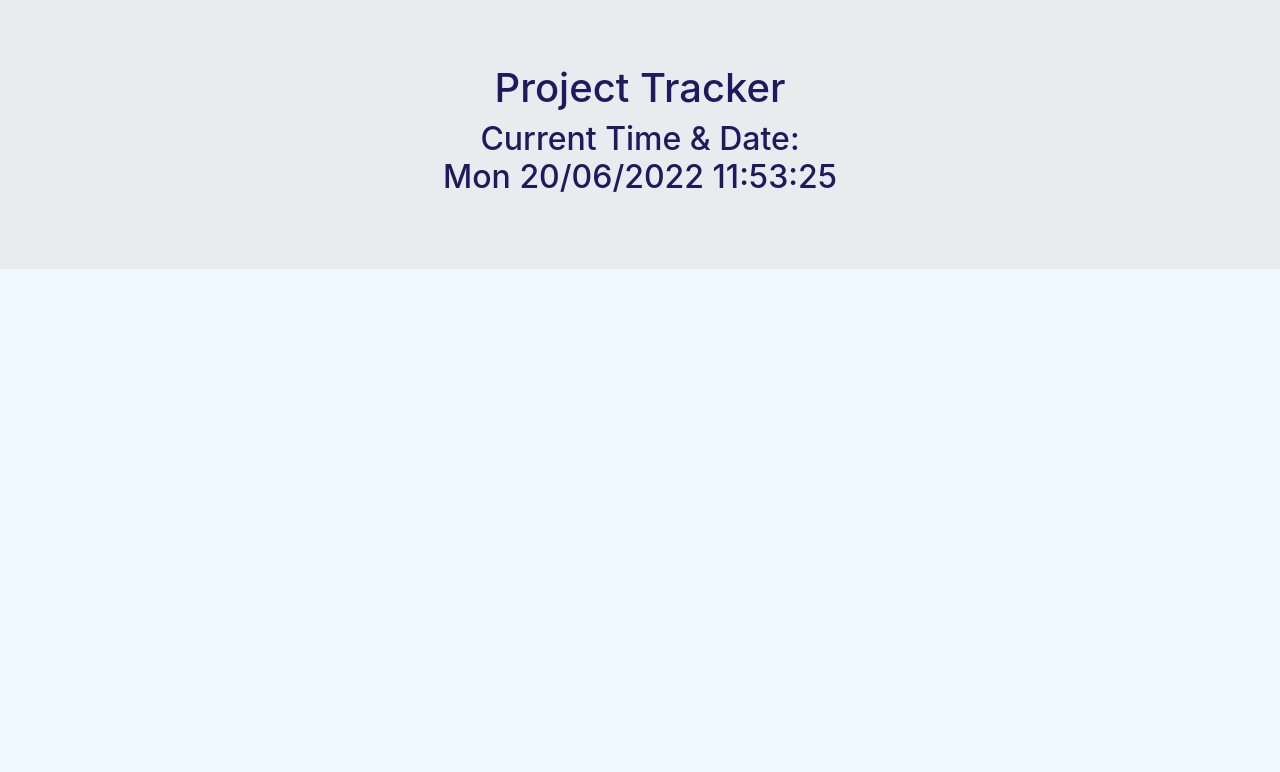
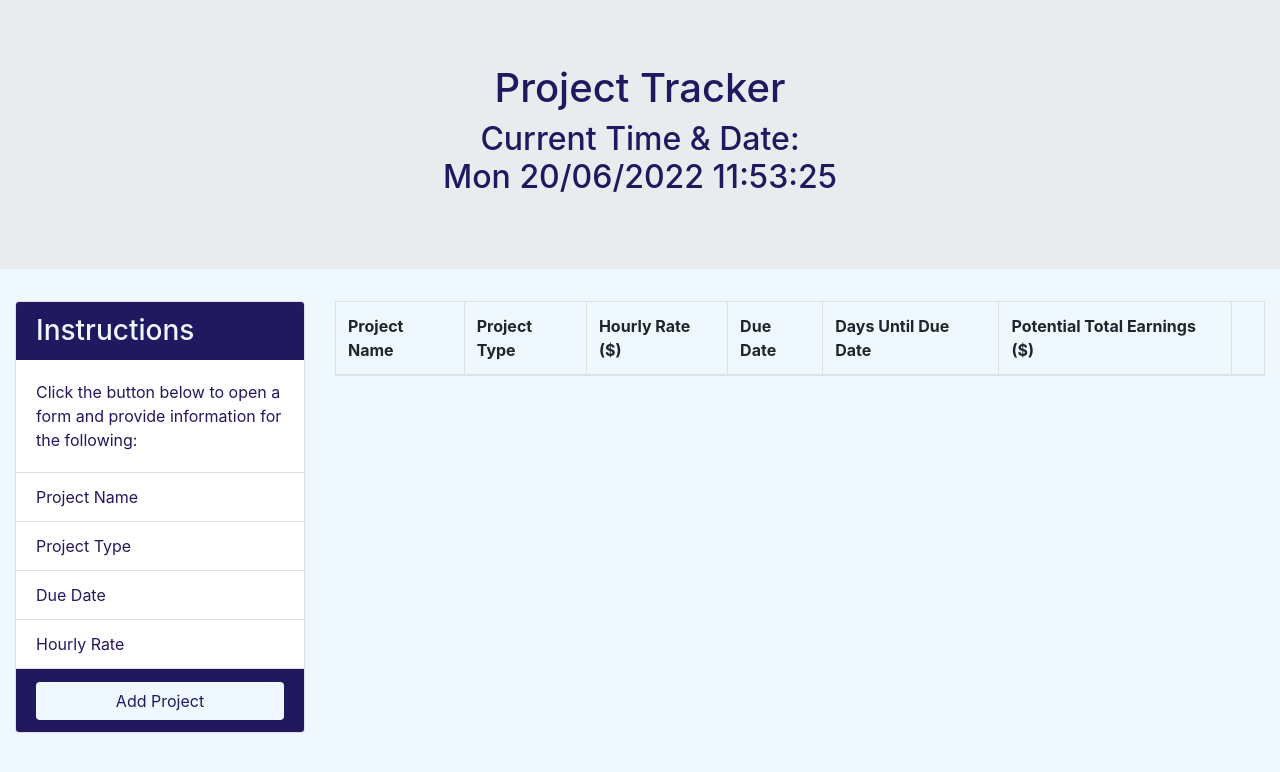
Before and after one commit to Artur0705/Mini-Project-Project-Tracker, a plain HTML site: page assets/index.html in a window 1280 px wide. Drawn offline with nearby package versions, Linux system fonts and the light colour scheme.

Commit message:
'Main section created

```diff
--- a/assets/index.html
+++ b/assets/index.html
@@ -23,6 +23,80 @@
 
     </header>
 
+    <main class="container-fluid">
+
+        <div class="row">
+
+          <section class="col-12 col-md-4 col-lg-3">
+
+            <div class="card custom-card">
+
+              <h3 class="card-header">
+                Instructions
+              </h3>
+
+              <div class="card-body">
+
+                <div class="card-text">
+                  Click the button below to open a form and provide information for the following:
+                </div>
+
+              </div>
+
+              <ul class="list-group list-group-flush">
+
+                <li class="list-group-item">Project Name</li>
+                <li class="list-group-item">Project Type</li>
+                <li class="list-group-item">Due Date</li>
+                <li class="list-group-item">Hourly Rate</li>
+              </ul>
+
+              <div class="card-footer">
+
+                <button class="btn btn-block custom-btn" data-toggle="modal" data-target="#project-modal">Add
+                  Project</button>
+
+              </div>
+
+            </div>
+
+          </section>
+
+          <section class="col-12 col-md-8 col-lg-9">
+
+            <div class="table-responsive">
+
+              <table class="table table-bordered custom-table">
+
+                <thead>
+
+                  <tr>
+
+                    <th scope="col">Project Name</th>
+                    <th scope="col">Project Type</th>
+                    <th scope="col">Hourly Rate ($)</th>
+                    <th scope="col">Due Date</th>
+                    <th scope="col">Days Until Due Date</th>
+                    <th scope="col">Potential Total Earnings ($)</th>
+                    <th scope="col" class="p-3"></th>
+
+                  </tr>
+
+                </thead>
+
+                <tbody id="project-display"></tbody>
+
+              </table>
+
+            </div>
+
+          </section>
+
+        </div>
+
+      </main>
+
+
     <script src="https://cdnjs.cloudflare.com/ajax/libs/jquery/3.5.1/jquery.min.js"></script>
     <script src="https://cdnjs.cloudflare.com/ajax/libs/popper.js/1.16.1/umd/popper.min.js"></script>
     <script src="https://cdnjs.cloudflare.com/ajax/libs/moment.js/2.27.0/moment.min.js"></script>
--- a/assets/style.css
+++ b/assets/style.css
@@ -3,7 +3,20 @@ body {
     color: rgb(32, 25, 95);
 }
 
-.custom-jumbotron {
+.custom-jumbotron,
+.custom-card .card-header,
+.custom-card .card-footer {
     background-color: rgb(32, 25, 95);
     color: aliceblue;
 }
+
+.custom-btn {
+    background-color: aliceblue;
+    color: rgb(32, 25, 95);
+}
+
+.custom-btn:hover {
+    background-color: lightskyblue;
+    color: rgb(32, 25, 95);
+;
+}
```
